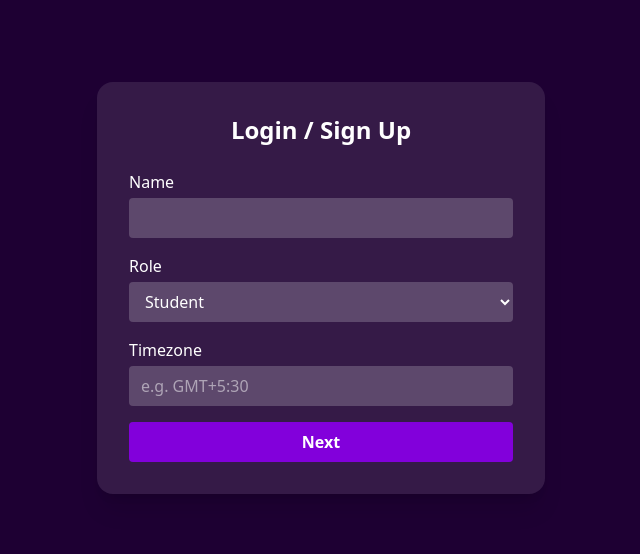
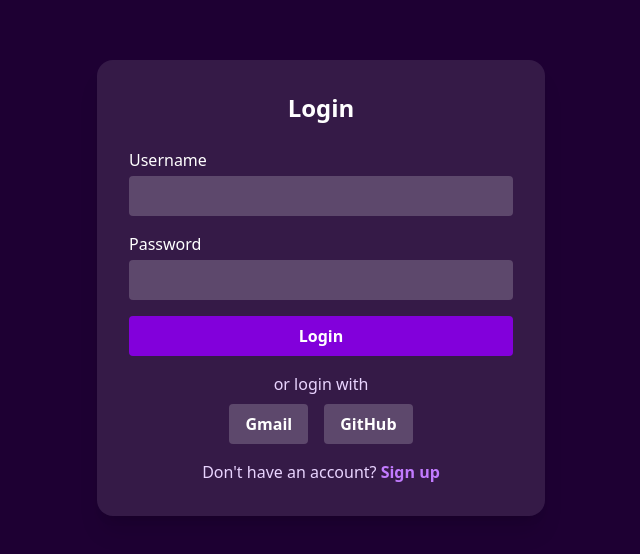
Before and after one commit to tester32-sudo/help-me-make, a React (Vite) app in the folder frontend/: page /login in a window 1280 px wide. Shown: the part 112-666 px from the top of the page, without its empty margins (319-959 px from the left). Built offline with nearby package versions, Linux system fonts and the light colour scheme.

Commit message:
UPDATE: relevant Login page

```diff
--- a/frontend/src/Login.jsx
+++ b/frontend/src/Login.jsx
@@ -1,70 +1,52 @@
 import { useState } from "react";
 
 export default function Login() {
-  const [step, setStep] = useState(1);
   const [form, setForm] = useState({
-    name: "",
-    role: "Student",
-    timezone: "",
-    skillset: "",
-    project: ""
+    username: "",
+    password: ""
   });
 
   function handleChange(e) {
     setForm({ ...form, [e.target.name]: e.target.value });
   }
 
-  function handleNext(e) {
+  function handleSubmit(e) {
     e.preventDefault();
-    setStep(2);
+    // Handle login logic here
+    alert("Logged in! (Demo)");
   }
 
-  function handleSubmit(e) {
-    e.preventDefault();
-    // Handle final submit (API call or state update)
-    alert("Signed up! (Demo)");
+  function handleOAuth(provider) {
+    // Redirect to OAuth provider
+    alert(`Sign in with ${provider}`);
   }
 
   return (
     <div className="min-h-screen flex items-center justify-center bg-[#1e0033] text-white px-4">
       <div className="bg-white/10 rounded-2xl shadow-xl p-8 w-full max-w-md">
-        <h2 className="text-2xl font-bold mb-6 text-center">{step === 1 ? "Login / Sign Up" : "Your Skills & Project"}</h2>
-        {step === 1 ? (
-          <form onSubmit={handleNext} className="space-y-4">
+        <h2 className="text-2xl font-bold mb-6 text-center">Login</h2>
+        <form onSubmit={handleSubmit} className="space-y-4">
           <div>
-              <label className="block mb-1 font-medium">Name</label>
-              <input name="name" value={form.name} onChange={handleChange} required className="w-full px-3 py-2 rounded bg-white/20 text-white focus:outline-none focus:ring-2 focus:ring-purple-500" />
+            <label className="block mb-1 font-medium">Username</label>
+            <input name="username" value={form.username} onChange={handleChange} required className="w-full px-3 py-2 rounded bg-white/20 text-white focus:outline-none focus:ring-2 focus:ring-purple-500" />
           </div>
           <div>
-              <label className="block mb-1 font-medium">Role</label>
-              <select name="role" value={form.role} onChange={handleChange} className="w-full px-3 py-2 rounded bg-white/20 text-white focus:outline-none focus:ring-2 focus:ring-purple-500">
-                <option>Student</option>
-                <option>Employed</option>
-                <option>Learner</option>
-              </select>
+            <label className="block mb-1 font-medium">Password</label>
+            <input type="password" name="password" value={form.password} onChange={handleChange} required className="w-full px-3 py-2 rounded bg-white/20 text-white focus:outline-none focus:ring-2 focus:ring-purple-500" />
           </div>
-            <div>
-              <label className="block mb-1 font-medium">Timezone</label>
-              <input name="timezone" value={form.timezone} onChange={handleChange} required placeholder="e.g. GMT+5:30" className="w-full px-3 py-2 rounded bg-white/20 text-white focus:outline-none focus:ring-2 focus:ring-purple-500" />
+          <button type="submit" className="w-full bg-purple-700 hover:bg-purple-800 text-white font-semibold py-2 rounded transition-colors">Login</button>
+        </form>
+        <div className="text-center my-4">
+          <span className="text-purple-200">or login with</span>
+          <div className="mt-2 flex justify-center gap-4">
+            <button onClick={() => handleOAuth("Google")} className="bg-white/20 hover:bg-purple-600 text-white px-4 py-2 rounded transition-colors font-semibold">Gmail</button>
+            <button onClick={() => handleOAuth("GitHub")} className="bg-white/20 hover:bg-purple-600 text-white px-4 py-2 rounded transition-colors font-semibold">GitHub</button>
           </div>
-            <button type="submit" className="w-full bg-purple-700 hover:bg-purple-800 text-white font-semibold py-2 rounded transition-colors">Next</button>
-          </form>
-        ) : (
-          <form onSubmit={handleSubmit} className="space-y-4">
-            <div>
-              <label className="block mb-1 font-medium">Current Skillset</label>
-              <textarea name="skillset" value={form.skillset} onChange={handleChange} required rows={2} placeholder="e.g. React, Python, UI Design" className="w-full px-3 py-2 rounded bg-white/20 text-white focus:outline-none focus:ring-2 focus:ring-purple-500" />
         </div>
-            <div>
-              <label className="block mb-1 font-medium">Project Description</label>
-              <textarea name="project" value={form.project} onChange={handleChange} required rows={3} placeholder="Describe what you want to build..." className="w-full px-3 py-2 rounded bg-white/20 text-white focus:outline-none focus:ring-2 focus:ring-purple-500" />
+        <div className="text-center mt-4">
+          <span className="text-purple-200">Don't have an account? </span>
+          <a href="/signup" className="text-purple-400 hover:underline font-semibold">Sign up</a>
         </div>
-            <button type="submit" className="w-full bg-purple-700 hover:bg-purple-800 text-white font-semibold py-2 rounded transition-colors">Sign Up</button>
-            <div className="text-center mt-2">
-              <a href="#" className="text-purple-300 hover:underline text-sm">Not sure what to build? Let our AI help you</a>
-            </div>
-          </form>
-        )}
       </div>
     </div>
   );
```
Lines whose indentation alone changed are shown as unchanged.
